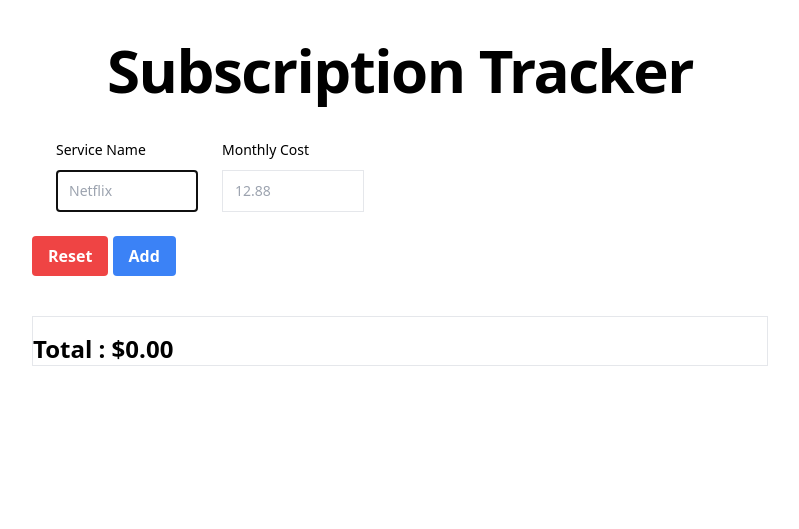
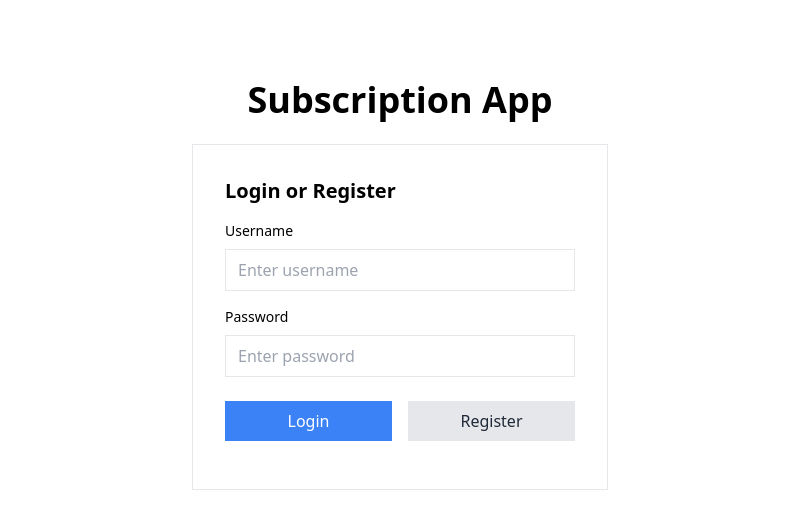
Before and after one commit to PiyushBora0-0/subscription-manager, a Flask app: page / in a window 1280 px wide. Shown: the top 529 px of the page, without its empty margins (240-1039 px from the left). Run offline with Flask 3, Linux system fonts and the light colour scheme; data that the repository does not hold is empty; some libraries are stand-ins or nearby versions.

Commit message:
added multi user login and refined structure

```diff
--- a/app.py
+++ b/app.py
@@ -1,21 +1,34 @@
-from flask import Flask, render_template, request,jsonify
+from flask import Flask, render_template, request,jsonify, session
 from flask_sqlalchemy import SQLAlchemy
-
+from werkzeug.security import generate_password_hash, check_password_hash
 
 app=Flask(__name__)
+
+app.secret_key='mastersecretkey'
 
 app.config['SQLALCHEMY_DATABASE_URI'] = 'sqlite:///subscriptions.db'
 app.config['SQLALCHEMY_TRACK_MODIFICATIONS'] = False
 
 db = SQLAlchemy(app)
 
+class User(db.Model):
+    id = db.Column(db.Integer, primary_key=True)
+    username = db.Column(db.String(50), unique=True, nullable=False)
+    # We store the scrambled hash, NOT the real password
+    password_hash = db.Column(db.String(256), nullable=False)
+
+    # This creates the "One-to-Many" relationship link!
+    # It tells SQLAlchemy that this user owns multiple subscriptions.
+    subscriptions = db.relationship('Subscription', backref='owner', lazy=True)
+
 class Subscription(db.Model):
-    id = db.Column(db.Integer,primary_key=True)
-    name = db.Column(db.String(100),nullable =False)
-    cost = db.Column(db.Float,nullable=False)
+    id = db.Column(db.Integer, primary_key=True)
+    name = db.Column(db.String(100), nullable=False)
+    cost = db.Column(db.Float, nullable=False)
 
-    def __repr__(self):
-        return f"<Subscription {self.name} - ${self.cost}>"
+    # THE FOREIGN KEY: This integer matches the ID of the User who created it
+    user_id = db.Column(db.Integer, db.ForeignKey('user.id'), nullable=False)
+
 
 
 @app.route('/')
@@ -24,24 +37,33 @@ def home():
 
 @app.route('/api/add/',methods=['POST'])
 def add_subscription():
+    if 'user_id' not in session:
+        return jsonify({"error": "Unauthorized"}), 401
+
     data = request.json
-    sub_name=data.get('name')
-    sub_cost=data.get('cost')
-    new_sub = Subscription(name=sub_name,cost=sub_cost)
+    new_sub = Subscription(
+        name=data.get('name'),
+        cost=data.get('cost'),
+        user_id=session['user_id']
+    )
     db.session.add(new_sub)
     db.session.commit()
-    return jsonify({"status": "success",
-        "message": f"{sub_name} saved to database!"}),201
+    return jsonify({"message": "Saved!"}), 201
 
 @app.route('/api/subscriptions',methods=['GET'])
 def get_subscriptions():
-    subs = Subscription.query.all()
+    if 'user_id' not in session:
+        return jsonify({"error": "Unauthorized"}), 401
 
-    subs_list = [{"id" : sub.id,"name": sub.name, "cost": sub.cost} for sub in subs]
-    return jsonify(subs_list),200
+    user_subs = Subscription.query.filter_by(user_id=session['user_id']).all()
+    sub_list = [{"id": sub.id, "name": sub.name, "cost": sub.cost} for sub in user_subs]
+    return jsonify(sub_list),200
 
 @app.route('/api/delete/<int:sub_id>',methods=['DELETE'])
 def delete_subscription(sub_id):
+    if 'user_id' not in session:
+        return jsonify({"error":"Unauthorized"}),401
+
     sub_to_delete = db.session.get(Subscription, sub_id)
     if not sub_to_delete:
         return jsonify({"error":"Subscription not found"}), 404
@@ -49,5 +71,44 @@ def delete_subscription(sub_id):
     db.session.commit()
     return jsonify({"message":"Deleted subscription successfully"}), 200
 
+@app.route('/api/register',methods=['POST'])
+def register():
+    data=request.json
+    username=data.get('username')
+    password=data.get('password')
+    existing_user = User.query.filter_by(username=username).first()
+    if existing_user:
+        return jsonify({"error":"Username already exists"}), 400
+    hashed_password = generate_password_hash(password)
+    new_user = User(username=username, password_hash=hashed_password)
+    db.session.add(new_user)
+    db.session.commit()
+    return jsonify({"message":"User registered successfully"}), 201
+
+
+
+
+@app.route('/api/login',methods=['POST'])
+def login():
+    data = request.json
+    username = data.get('username')
+    password = data.get('password')
+    user = User.query.filter_by(username=username).first()
+    if user and check_password_hash(user.password_hash, password):
+        session['user_id'] = user.id
+        return jsonify({"message": "Login successful"}), 200
+    else:
+        return jsonify({"error": "Invalid username or password"}), 401
+
+@app.route('/api/logout',methods=['POST'])
+def logout():
+    session.pop('user_id',None)
+    return jsonify({"message":"Logged out successfully"}),200
+
+
+
+
+
+
 if __name__=="__main__":
     app.run(debug=True)
--- a/templates/index.html
+++ b/templates/index.html
@@ -5,123 +5,184 @@
 <script src="https://cdn.tailwindcss.com"></script>
 </head>
 <body>
-<div class="max-w-3xl mx-auto mt-10 px-4">
-	<h1 class=" text-center mb-4 text-4xl font-bold tracking-tight text-heading md:text-5xl lg:text-6xl center">Subscription Tracker</h1>
-	 <div class="grid gap-6 mb-6 md:grid-cols-2">
-	<form id="sub-form">
+<body>
+    <div id="auth-screen" class="max-w-md mx-auto mt-20 px-4">
+        <h1 class="text-center mb-6 text-4xl font-bold text-heading">Subscription App</h1>
+        <div class="bg-white p-8 border border-default rounded-base shadow-xs">
+            <h2 class="text-xl font-bold mb-4">Login or Register</h2>
 
-	  <div class="m-6 grid gap-6 mb-6 md:grid-cols-2">
+            <label class="block mb-2 text-sm font-medium">Username</label>
+            <input type="text" id="auth-username" class="w-full mb-4 px-3 py-2 border rounded-base" placeholder="Enter username">
 
+            <label class="block mb-2 text-sm font-medium">Password</label>
+            <input type="password" id="auth-password" class="w-full mb-6 px-3 py-2 border rounded-base" placeholder="Enter password">
+
+            <div class="flex gap-4">
+                <button onclick="loginUser()" class="w-full bg-blue-500 text-white px-4 py-2 rounded-base font-medium hover:bg-blue-600">Login</button>
+                <button onclick="registerUser()" class="w-full bg-gray-200 text-gray-800 px-4 py-2 rounded-base font-medium hover:bg-gray-300">Register</button>
+            </div>
+            <p id="auth-message" class="text-red-500 text-center mt-4 text-sm font-bold"></p>
+        </div>
+    </div>
+
+    <div id="dashboard-screen" class="hidden max-w-3xl mx-auto mt-10 px-4">
+
+        <div class="flex justify-between items-center mb-6">
+            <h1 class="text-3xl font-bold text-heading">My Subscriptions</h1>
+            <button onclick="logoutUser()" class="bg-red-500 hover:bg-red-700 text-white font-bold py-2 px-4 rounded">Logout</button>
+        </div>
+
+        <form id="sub-form" class="grid gap-6 mb-6 md:grid-cols-2">
             <div>
                 <label for="Service_Name" class="block mb-2.5 text-sm font-medium text-heading">Service Name</label>
-            <input autofocus type="text" id="Service_Name" class="bg-neutral-secondary-medium border border-default-medium text-heading text-sm rounded-base focus:ring-brand focus:border-brand block w-full px-3 py-2.5 shadow-xs placeholder:text-body" placeholder="Netflix" required />
+                <input type="text" id="Service_Name" class="border text-sm rounded-base block w-full px-3 py-2.5" placeholder="Netflix" required />
             </div>
             <div>
                 <label for="Monthly_Cost" class="block mb-2.5 text-sm font-medium text-heading">Monthly Cost</label>
-            <input type="number" step="any" id="Monthly_Cost" class="bg-neutral-secondary-medium border border-default-medium text-heading text-sm rounded-base focus:ring-brand focus:border-brand block w-full px-3 py-2.5 shadow-xs placeholder:text-body" placeholder="12.88" required />
+                <input type="number" step="0.01" id="Monthly_Cost" class="border text-sm rounded-base block w-full px-3 py-2.5" placeholder="12.88" required />
             </div>
+            <div>
+                <button type="submit" class="bg-blue-500 hover:bg-blue-700 text-white font-bold py-2 px-4 rounded">Add</button>
+            </div>
+        </form>
 
-
-	 </div>
-	 <button type="reset"  class="bg-red-500 hover:bg-red-700 text-white font-bold py-2 px-4 rounded">Reset</button>
-	 	<button class="bg-blue-500 hover:bg-blue-700 text-white font-bold py-2 px-4 rounded">
-		Add</button>
-	</form>
-	</div>
         <div class="relative overflow-x-auto bg-neutral-primary-soft shadow-xs rounded-base border border-default">
-	<table class="w-full text-sm text-left rtl:text-right text-body" >
+            <table class="w-full text-sm text-left">
+                <tr class="bg-neutral-primary border-b border-default">
+                    <th class="px-4 py-2">Subscription</th>
+                    <th class="px-4 py-2">Cost</th>
+                    <th class="px-4 py-2">Action</th>
+                </tr>
                 <tbody id="sub-list">
-	<tr class="bg-neutral-primary border-b border-default">
-	<th>Subscription</th>
-	<th>Cost</th>
-	</tr>
-
                     </tbody>
             </table>
-
-	<h2 id="total-display" class="text-2xl font-bold mt-4"></h2>
         </div>
-
+        <h2 id="total-display" class="text-2xl font-bold mt-4 text-right">Total: $0.00</h2>
     </div>
 
 	<script>
-	const form = document.getElementById('sub-form');
+        // --- UI State Management ---
+        const authScreen = document.getElementById('auth-screen');
+        const dashboardScreen = document.getElementById('dashboard-screen');
+        const authMessage = document.getElementById('auth-message');
 
-	const total_display = document.getElementById('total-display');
-	const tableBody = document.getElementById('sub-list');
-	let running_total =10.99;
+        function showDashboard() {
+            authScreen.classList.add('hidden');
+            dashboardScreen.classList.remove('hidden');
+            loadSubscriptions(); // Fetch data ONLY after showing the dashboard
+        }
 
-	async function loadSubscriptions(){
-		try{
-			const response = await fetch('/api/subscriptions');
-			const subscriptions = await response.json();
-			tableBody.innerHTML = "";
-			running_total=0;
-			subscriptions.forEach(sub=>{
-				running_total+=sub.cost;
-				const new_row=`
-				<tr class="bg-neutral-primary border-b border-default">
-				<td>${sub.name}
-				</td>
-				<td>$${sub.cost.toFixed(2)}
-				</td>
-				<td class="px-4 py-2 text-right "><button onclick="deleteSub(${sub.id})"  class="bg-red-500 hover:bg-red-700 text-white font-bold py-1 px-2 rounded delete-btn">X</button></td>
-			</tr>`
+        function showAuth() {
+            authScreen.classList.remove('hidden');
+            dashboardScreen.classList.add('hidden');
+            document.getElementById('auth-username').value = '';
+            document.getElementById('auth-password').value = '';
+        }
 
-			tableBody.insertAdjacentHTML('beforeend',new_row);
+        // --- Authentication API Calls ---
+        async function registerUser() {
+            const user = document.getElementById('auth-username').value;
+            const pass = document.getElementById('auth-password').value;
+
+            const res = await fetch('/api/register', {
+                method: 'POST',
+                headers: { 'Content-Type': 'application/json' },
+                body: JSON.stringify({ username: user, password: pass })
             });
+            const data = await res.json();
 
-			total_display.innerText="Total : $" + running_total.toFixed(2);
-
-		}
-		catch(error){
-			console.error("Failed to load subscriptions:", error);
+            if (res.ok) {
+                authMessage.style.color = 'green';
+                authMessage.innerText = "Success! You can now log in.";
+            } else {
+                authMessage.style.color = 'red';
+                authMessage.innerText = data.error;
             }
         }
 
-	loadSubscriptions();
+        async function loginUser() {
+            const user = document.getElementById('auth-username').value;
+            const pass = document.getElementById('auth-password').value;
 
-	async function deleteSub(id){
-		try{
-			const response = await fetch(`/api/delete/${id}`, {
-                method: 'DELETE'
+            const res = await fetch('/api/login', {
+                method: 'POST',
+                headers: { 'Content-Type': 'application/json' },
+                body: JSON.stringify({ username: user, password: pass })
             });
-			if (response.ok){
-				console.log(`Successfully deleted subscription with id:, ${id}`);
-				loadSubscriptions();
-			}
-		} catch (error) {
-			console.error(`Failed to delete subscription with id: ${id}`, error);
+
+            if (res.ok) {
+                authMessage.innerText = "";
+                showDashboard(); // Logged in! Switch screens!
+            } else {
+                const data = await res.json();
+                authMessage.style.color = 'red';
+                authMessage.innerText = data.error;
             }
         }
 
-	form.addEventListener('submit',async function(event){
+        async function logoutUser() {
+            await fetch('/api/logout', { method: 'POST' });
+            showAuth(); // Switch back to login screen
+        }
 
+        // --- Your Existing CRUD Functions (Unchanged) ---
+        const form = document.getElementById('sub-form');
+        const tableBody = document.getElementById('sub-list');
+        const totalDisplay = document.getElementById('total-display');
+        let running_total = 0;
+
+        async function loadSubscriptions() {
+            try {
+                const response = await fetch('/api/subscriptions');
+                // If the bouncer rejects us during load, kick user to login screen
+                if (response.status === 401) {
+                    showAuth();
+                    return;
+                }
+
+                const subscriptions = await response.json();
+                tableBody.innerHTML = "";
+                running_total = 0;
+
+                subscriptions.forEach(sub => {
+                    running_total += sub.cost;
+                    const row = `
+                        <tr class="bg-neutral-primary border-b border-default">
+                            <td class="px-4 py-2">${sub.name}</td>
+                            <td class="px-4 py-2">$${sub.cost.toFixed(2)}</td>
+                            <td class="px-4 py-2">
+                                <button onclick="deleteSub(${sub.id})" class="text-red-500 font-bold">X</button>
+                            </td>
+                        </tr>
+                    `;
+                    tableBody.insertAdjacentHTML('beforeend', row);
+                });
+                totalDisplay.innerText = "Total: $" + running_total.toFixed(2);
+            } catch (error) { console.error("Error loading:", error); }
+        }
+
+        async function deleteSub(id) {
+            await fetch(`/api/delete/${id}`, { method: 'DELETE' });
+            loadSubscriptions();
+        }
+
+        form.addEventListener('submit', async function(event) {
             event.preventDefault();
-
             const name = document.getElementById('Service_Name').value;
             const mcost = parseFloat(document.getElementById('Monthly_Cost').value);
 
-	const payload={
-		name:name,
-		cost:mcost
-	}
-try{
+            await fetch('/api/add', {
+                method: 'POST',
+                headers: { 'Content-Type': 'application/json' },
+                body: JSON.stringify({ name: name, cost: mcost })
+            });
 
-	const response = await fetch('/api/add',{
-		'method':'POST',
-		headers:{'Content-Type': 'application/json'},
-		body:JSON.stringify(payload)
-	});
             loadSubscriptions();
             form.reset();
-	} catch (error) {
-            // Standard error handling in case the server is offline
-            console.error("Failed to send data to the server:", error);
-        }
         });
 
-
+        // Start by trying to load subscriptions. If it 401s, it will automatically show the login screen!
+        loadSubscriptions();
     </script>
 
 
```
Also changed, not shown: tmp.py (+10 -8 lines). Lines whose indentation alone changed are shown as unchanged.
